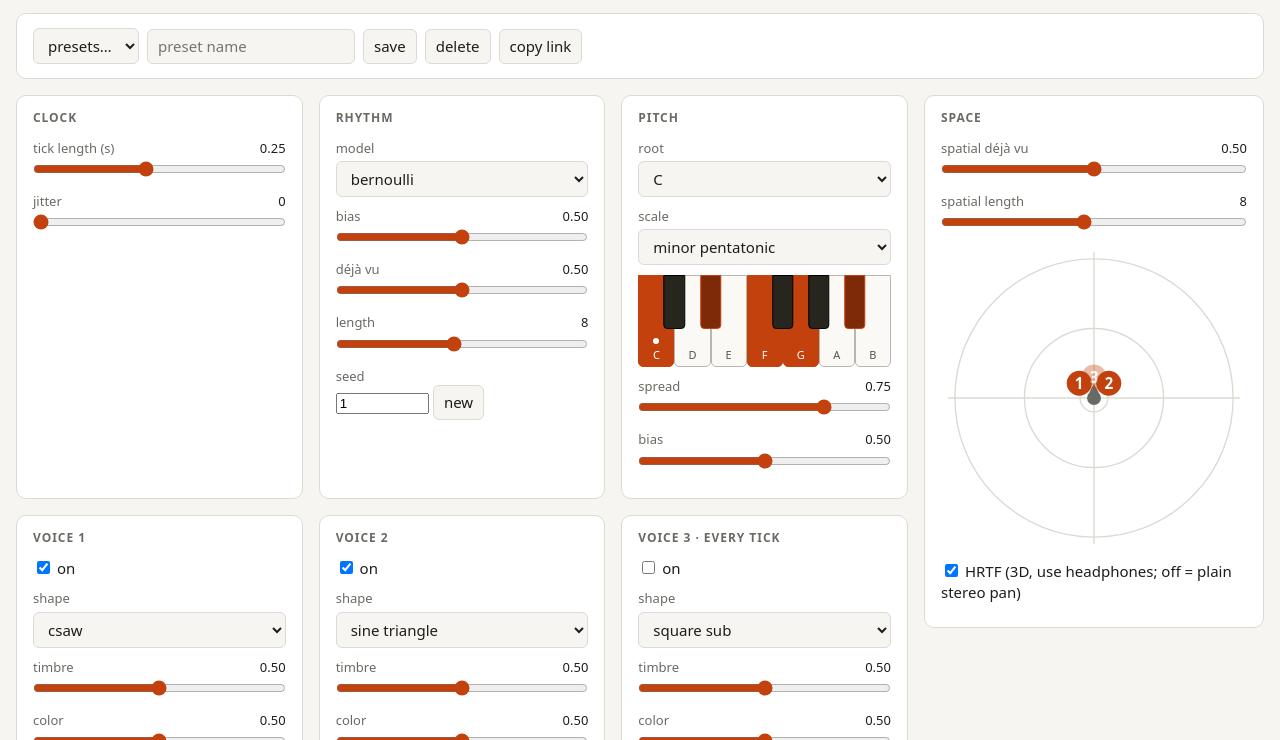
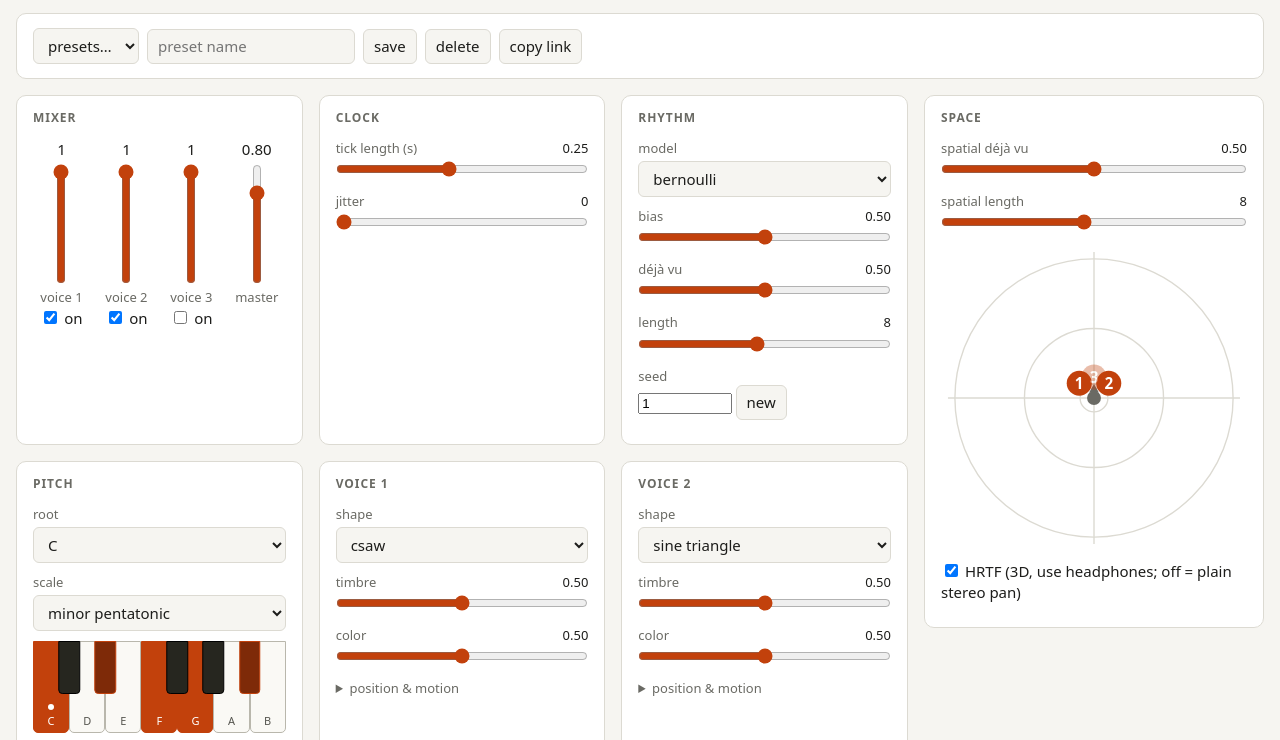
Before and after one commit to datashaman/tangle, a website built with Vite: page index.html in a window 1280 px wide. Both pictures are taken after a click on the button "start". Shown: the part 54-794 px from the top of the page. Built offline with nearby package versions, Linux system fonts and the light colour scheme.

Commit message:
Mixer: per-voice level faders, master volume, on/off per channel
Co-Authored-By: Claude Sonnet 5.5 <noreply@anthropic.com>

```diff
--- a/index.html
+++ b/index.html
@@ -19,6 +19,12 @@
     .layout { grid-template-columns: 1fr 340px; }
     #side { position: sticky; top: 16px; max-height: calc(100vh - 32px); overflow: auto; } /* Space stays in view */
   }
+  .mixer { display: flex; justify-content: space-around; gap: 8px; }
+  .chan { display: flex; flex-direction: column; align-items: center; gap: 2px; }
+  .chan label { margin-bottom: 0; }
+  .chan label.ch { display: flex; flex-direction: column; align-items: center; gap: 4px; }
+  .chan label.ch span { display: block; text-align: center; }
+  .chan input[type=range] { writing-mode: vertical-lr; direction: rtl; width: 28px; height: 120px; margin: 0; }
   details { margin-top: 4px; }
   summary { cursor: pointer; color: var(--muted); font-size: 13px; margin-bottom: 8px; }
   .grid { display: grid; gap: 16px; grid-template-columns: repeat(auto-fit, minmax(260px, 1fr)); }
--- a/src/main.ts
+++ b/src/main.ts
@@ -57,6 +57,8 @@ let panners: PannerNode[] = [];
 // Where each voice actually is right now (after sequenced motion); null when it isn't moving.
 const live: ({ az: number; dist: number } | null)[] = [null, null, null];
 let timers: number[] = [];
+let gains: GainNode[] = []; // per-voice level, then the master
+let master: GainNode | null = null;
 let held = -1; // voice currently being dragged on the pad, or -1
 let drawPad = () => {}; // assigned once the pad exists
 const updatePanners = () => { live.fill(null); drawPad(); panners.forEach((pn, i) => {
@@ -64,6 +66,30 @@ const updatePanners = () => { live.fill(null); drawPad(); panners.forEach((pn, i
   pn.positionX.value = x; pn.positionY.value = y; pn.positionZ.value = z;
   pn.panningModel = p.hrtf ? "HRTF" : "equalpower";
 }); };
+
+// Mixer: vertical faders. Levels are smoothed gain changes so dragging doesn't click.
+const updateMix = () => {
+  gains.forEach((g, i) => g.gain.setTargetAtTime(p.voices[i].level, g.context.currentTime, 0.015));
+  if (master) master.gain.setTargetAtTime(p.volume, master.context.currentTime, 0.015);
+};
+const fader = (parent: HTMLElement, label: string, [min, max, step]: readonly number[], def: number, get: () => number, set: (v: number) => void) => {
+  const chan = html(`<div class="chan"><label class="ch" title="double-click to reset"><output></output><input type="range" min="${min}" max="${max}" step="${step}" aria-label="${label} level"><span>${label}</span></label></div>`);
+  const input = chan.querySelector("input")!, out = chan.querySelector("output")!;
+  const show = () => { input.value = String(get()); out.textContent = fmt(get()); };
+  input.oninput = () => { set(+input.value); out.textContent = fmt(get()); updateMix(); };
+  chan.querySelector("label")!.ondblclick = () => { set(def); show(); updateMix(); };
+  sync.push(show); show();
+  parent.append(chan);
+  return chan;
+};
+const mixer = section("Mixer");
+const strip = html(`<div class="mixer"></div>`);
+mixer.append(strip);
+p.voices.forEach((v, i) => {
+  const chan = fader(strip, `voice ${i + 1}`, R.level, DEFAULTS.voices[i].level, () => v.level, (x) => (v.level = x));
+  checkbox(chan, "on", () => v.on, (x) => { v.on = x; drawPad(); });
+});
+fader(strip, "master", R.volume, DEFAULTS.volume, () => p.volume, (x) => (p.volume = x));
 
 const clock = section("Clock");
 slider(clock, "tick length (s)", R.step, DEFAULTS.step, () => p.step, (v) => (p.step = v));
@@ -122,7 +148,6 @@ slider(pitch, "bias", R.pitchBias, DEFAULTS.pitchBias, () => p.pitchBias, (v) =>
 
 p.voices.forEach((v, i) => {
   const s = section(i === 2 ? "Voice 3 · every tick" : `Voice ${i + 1}`);
-  checkbox(s, "on", () => v.on, (x) => { v.on = x; drawPad(); });
   select(s, "shape", SHAPES.map((n, k) => [String(k), n]), String(DEFAULTS.voices[i].shape), () => String(v.shape), (x) => (v.shape = +x));
   slider(s, "timbre", R.timbre, DEFAULTS.voices[i].timbre, () => v.timbre, (x) => (v.timbre = x));
   slider(s, "color", R.color, DEFAULTS.voices[i].color, () => v.color, (x) => (v.color = x));
@@ -192,6 +217,7 @@ const apply = (next: TParams) => {
   p.voices.forEach((v, i) => Object.assign(v, voices[i]));
   sync.forEach((f) => f());
   updatePanners();
+  updateMix();
 };
 
 const bar = document.getElementById("presets")!;
@@ -247,12 +273,16 @@ go.onclick = async () => {
     const n = new AudioWorkletNode(ctx, "braids", { processorOptions: { wasm } });
     return n;
   });
-  panners = nodes.map((n) => {
+  master = new GainNode(ctx);
+  master.connect(ctx.destination);
+  gains = nodes.map(() => new GainNode(ctx));
+  panners = nodes.map((n, i) => {
     const pn = new PannerNode(ctx, { distanceModel: "inverse", refDistance: 1 });
-    n.connect(pn).connect(ctx.destination);
+    n.connect(gains[i]).connect(pn).connect(master!);
     return pn;
   });
   updatePanners();
+  updateMix();
   await ctx.resume();
   const stopRun = run(marbles(p, (i) => held === i), () => ctx.currentTime, (e) => {
     const i = e.voice ?? 0;
@@ -264,7 +294,7 @@ go.onclick = async () => {
       if (timers.length > 64) timers = timers.slice(-32); // old ones have fired long ago
     }
   });
-  stop = () => { stopRun(); timers.forEach(clearTimeout); timers = []; nodes.forEach((n) => n.disconnect()); panners = []; live.fill(null); drawPad(); ctx.close(); };
+  stop = () => { stopRun(); timers.forEach(clearTimeout); timers = []; nodes.forEach((n) => n.disconnect()); panners = []; gains = []; master = null; live.fill(null); drawPad(); ctx.close(); };
   go.textContent = "stop";
   go.setAttribute("aria-pressed", "true");
 };
--- a/src/marbles.ts
+++ b/src/marbles.ts
@@ -43,9 +43,9 @@ export function dejaVuStream(seed: number, p: DejaVu): () => number {
 // Omitted: pulse-width randomness, external clock, reset.
 export type TModel = "bernoulli" | "independent" | "threeStates" | "drums" | "markov" | "clusters" | "divider";
 // Braids shape/timbre/color (0..1), mute, and position (see space.ts). Only shape/timbre/color go to the oscillator.
-export type VoiceParams = { shape: number; timbre: number; color: number; on: boolean; az: number; el: number; dist: number; walk: number; swing: number; swingEl: number; swingDist: number };
+export type VoiceParams = { shape: number; timbre: number; color: number; on: boolean; az: number; el: number; dist: number; walk: number; swing: number; swingEl: number; swingDist: number; level: number };
 export type TCore = DejaVu & { bias: number; model: TModel };
-export type TParams = TCore & { step: number; jitter: number; scale: string; root: number; spread: number; pitchBias: number; seed: number; mask: number; hrtf: boolean; spaceDejaVu: number; spaceLength: number; voices: [VoiceParams, VoiceParams, VoiceParams] };
+export type TParams = TCore & { step: number; jitter: number; scale: string; root: number; spread: number; pitchBias: number; seed: number; mask: number; hrtf: boolean; volume: number; spaceDejaVu: number; spaceLength: number; voices: [VoiceParams, VoiceParams, VoiceParams] };
 
 export const DRUMS = [
   [1, 0, 0, 0, 2, 0, 0, 0], [0, 0, 1, 0, 2, 0, 0, 0], [1, 0, 1, 0, 2, 0, 0, 0], [0, 0, 1, 0, 2, 0, 0, 2],
@@ -311,7 +311,7 @@ export const marbles = (p: TParams, held: (voice: number) => boolean = () => fal
       const degree = (v: number) => notes[Math.floor(xValue(v, p.spread, p.pitchBias) * notes.length)];
       for (const { ch, phase, period } of pulses) {
         const pitch = p.root + OCTAVE[ch] + degree(x[ch]());
-        const { on, az, el, dist, walk, swing, swingEl, swingDist, ...params } = p.voices[ch];
+        const { on, az, el, dist, walk, swing, swingEl, swingDist, level: _level, ...params } = p.voices[ch];
         const [ua, ue, ud] = hop.map((h) => h[ch]()); // always advance, like the pitch stream
         if (held(ch)) walked[ch] = 0;
         if (!on) continue;
--- a/src/presets.ts
+++ b/src/presets.ts
@@ -11,16 +11,17 @@ export const R = {
   spread: [0, 1, 0.01], pitchBias: [0, 1, 0.01], root: [48, 59, 1], seed: [1, 999999, 1], mask: [1, 4095, 1],
   shape: [0, SHAPES.length - 1, 1], timbre: [0, 1, 0.01], color: [0, 1, 0.01],
   az: [-180, 180, 1], el: [-90, 90, 1], dist: [1, 10, 0.1], walk: [-90, 90, 1], swing: [0, 180, 1], swingEl: [0, 90, 1], swingDist: [0, 9, 0.1],
+  level: [0, 1, 0.01], volume: [0, 1, 0.01],
   spaceDejaVu: [0, 1, 0.01], spaceLength: [1, 16, 1],
 } as const;
 
 export const DEFAULTS: TParams = {
   dejaVu: 0.5, length: 8, bias: 0.5, model: "bernoulli", step: 0.25, jitter: 0,
-  scale: "minor pentatonic", root: 48, spread: 0.75, pitchBias: 0.5, seed: 1, mask: maskOf(SCALES["minor pentatonic"]), hrtf: true, spaceDejaVu: 0.5, spaceLength: 8, // spread 0.75 / bias 0.5 = uniform pitches
+  scale: "minor pentatonic", root: 48, spread: 0.75, pitchBias: 0.5, seed: 1, mask: maskOf(SCALES["minor pentatonic"]), hrtf: true, volume: 0.8, spaceDejaVu: 0.5, spaceLength: 8, // spread 0.75 / bias 0.5 = uniform pitches
   voices: [
-    { shape: 0, timbre: 0.5, color: 0.5, on: true, az: -45, el: 0, dist: 1.5, walk: 0, swing: 0, swingEl: 0, swingDist: 0 },
-    { shape: 3, timbre: 0.5, color: 0.5, on: true, az: 45, el: 0, dist: 1.5, walk: 0, swing: 0, swingEl: 0, swingDist: 0 },
-    { shape: 5, timbre: 0.5, color: 0.5, on: false, az: 0, el: 0, dist: 1.5, walk: 0, swing: 0, swingEl: 0, swingDist: 0 }, // master clock voice, off until asked for
+    { shape: 0, timbre: 0.5, color: 0.5, on: true, az: -45, el: 0, dist: 1.5, walk: 0, swing: 0, swingEl: 0, swingDist: 0, level: 1 },
+    { shape: 3, timbre: 0.5, color: 0.5, on: true, az: 45, el: 0, dist: 1.5, walk: 0, swing: 0, swingEl: 0, swingDist: 0, level: 1 },
+    { shape: 5, timbre: 0.5, color: 0.5, on: false, az: 0, el: 0, dist: 1.5, walk: 0, swing: 0, swingEl: 0, swingDist: 0, level: 1 }, // master clock voice, off until asked for
   ],
 };
 
@@ -34,7 +35,7 @@ export function sanitize(raw: unknown, base: TParams = DEFAULTS): TParams {
     on: typeof v?.on === "boolean" ? v.on : b.on,
     az: num(v?.az, R.az, b.az), el: num(v?.el, R.el, b.el), dist: num(v?.dist, R.dist, b.dist),
     walk: num(v?.walk, R.walk, b.walk), swing: num(v?.swing, R.swing, b.swing),
-    swingEl: num(v?.swingEl, R.swingEl, b.swingEl), swingDist: num(v?.swingDist, R.swingDist, b.swingDist),
+    swingEl: num(v?.swingEl, R.swingEl, b.swingEl), swingDist: num(v?.swingDist, R.swingDist, b.swingDist), level: num(v?.level, R.level, b.level),
   });
   return {
     dejaVu: num(r.dejaVu, R.dejaVu, base.dejaVu), length: Math.round(num(r.length, R.length, base.length)),
@@ -43,7 +44,7 @@ export function sanitize(raw: unknown, base: TParams = DEFAULTS): TParams {
     scale: typeof r.scale === "string" && (r.scale === CUSTOM || Object.hasOwn(SCALES, r.scale)) ? r.scale : base.scale,
     root: Math.round(num(r.root, R.root, base.root)), spread: num(r.spread, R.spread, base.spread),
     pitchBias: num(r.pitchBias, R.pitchBias, base.pitchBias), seed: Math.round(num(r.seed, R.seed, base.seed)), mask: Math.round(num(r.mask, R.mask, base.mask)),
-    hrtf: typeof r.hrtf === "boolean" ? r.hrtf : base.hrtf,
+    hrtf: typeof r.hrtf === "boolean" ? r.hrtf : base.hrtf, volume: num(r.volume, R.volume, base.volume),
     spaceDejaVu: num(r.spaceDejaVu, R.spaceDejaVu, base.spaceDejaVu), spaceLength: Math.round(num(r.spaceLength, R.spaceLength, base.spaceLength)),
     voices: [0, 1, 2].map((i) => voice(r.voices?.[i], base.voices[i])) as TParams["voices"],
   };
```
Also changed, not shown: src/marbles.test.ts (+1 -1 lines), src/presets.test.ts (+8 -1 lines).
